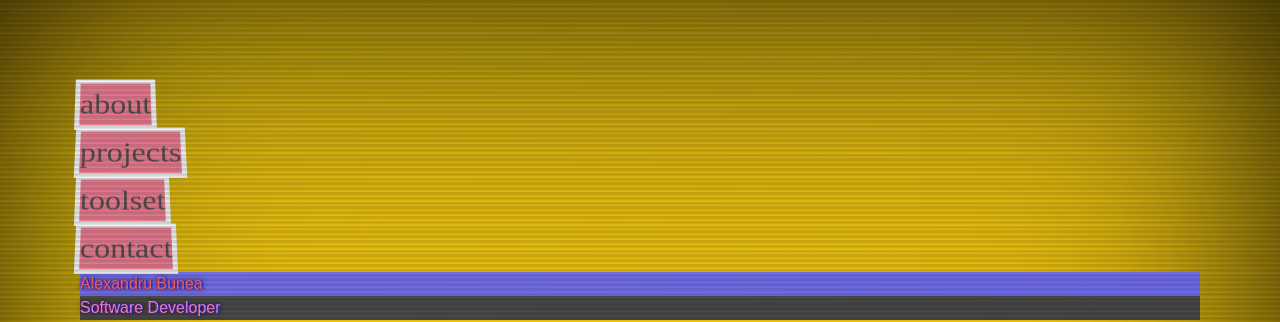
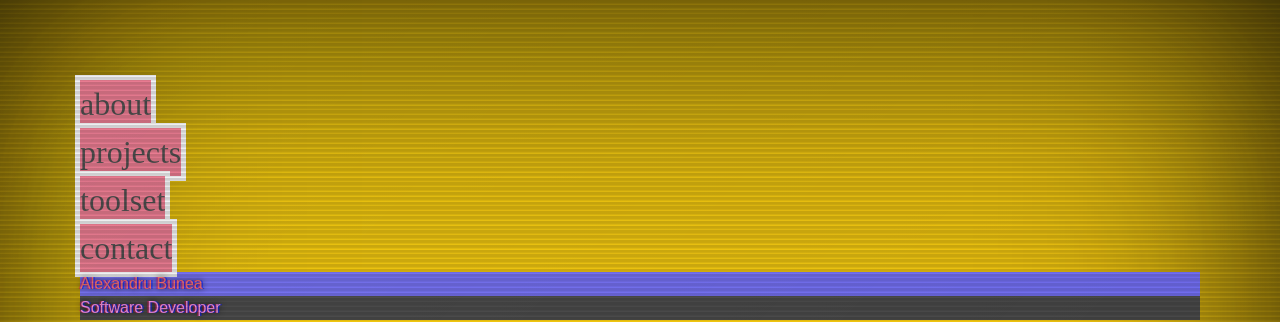
Before and after one commit to alexandrubunea/portofolio, a React (Vite) app: page / in a window 1280 px wide. Shown: the top 322 px of the page. Built offline with nearby package versions, Linux system fonts and the light colour scheme; a web font is replaced by a local one.

Commit message:
Update Buttons perspective changed.

```diff
--- a/src/components/menu_button/MenuButton.css
+++ b/src/components/menu_button/MenuButton.css
@@ -6,7 +6,6 @@
     outline: solid 5px #F2F2F4;
     font-family: "Moul", serif;
     font-size: 2rem;
-    transform: perspective(20em) rotateX(30deg);
 }
 .menu-button:hover {
     background-color: #474747;
@@ -14,5 +13,4 @@
     outline: solid 5px #E87287;
     font-family: "Moul", serif;
     font-size: 2rem;
-    transform: perspective(20em) rotateX(30deg) translateY(-.5em);
 }
--- a/src/components/menu_button/MenuButton.tsx
+++ b/src/components/menu_button/MenuButton.tsx
@@ -4,7 +4,7 @@ function MenuButton({ text }: { text: string }) {
   return (
     <>
       <button className="menu-button w-[10em] lg:w-[12em] h-[3em] rounded uppercase font-bold text-center
-        p-2 transition-all duration-500 my-3">
+        p-2 transition-all duration-500 my-3 hover:-translate-y-2 lg:hover:translate-x-10 lg:hover:translate-y-0">
         {text}
       </button>
     </>
```
